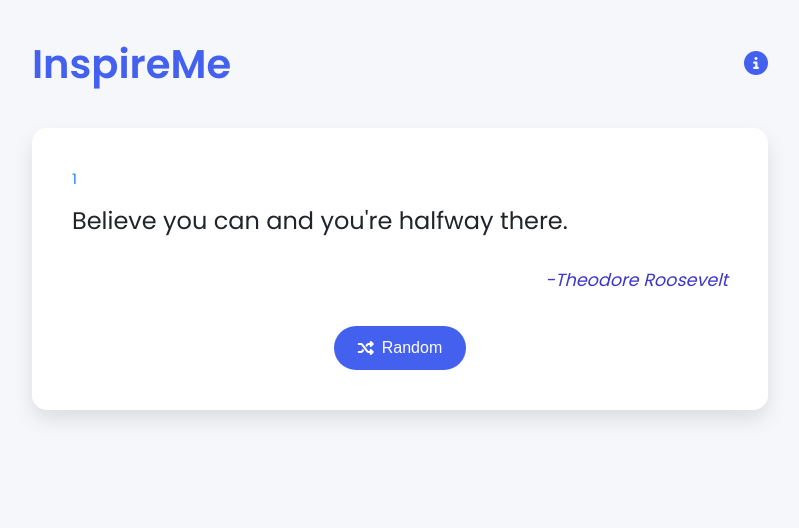
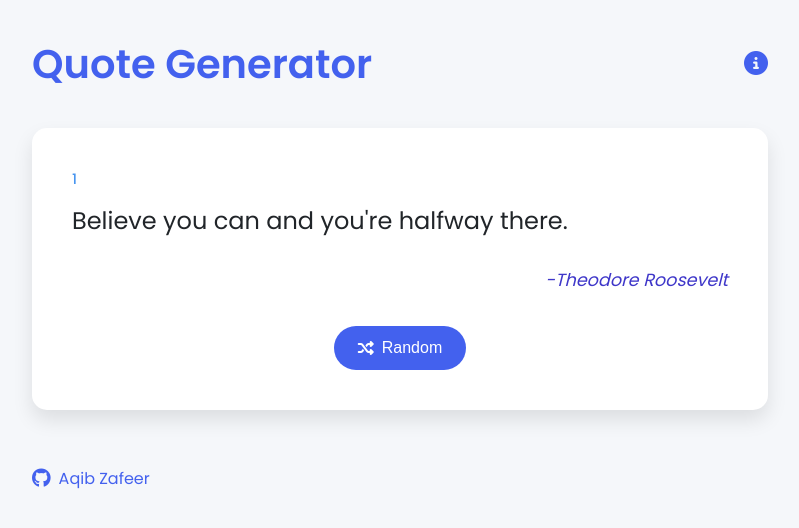
Before and after one commit to aqibzafeer/Quotes, a plain HTML site: page index.html in a window 1280 px wide. Shown: the whole page, without its empty margins (240-1039 px from the left). Drawn offline with Linux system fonts and the light colour scheme.

Commit message:
a index.html

```diff
--- a/index.html
+++ b/index.html
@@ -43,7 +43,7 @@
 
     <div class="container">
         <header>
-            <h1>InspireMe</h1>
+            <h1>Quote Generator</h1>
             <button class="about-btn" onclick="showAbout()">
                 <i class="fas fa-info-circle"></i>
             </button>
@@ -65,6 +65,11 @@
 
 
         </main>
+                        <div class="social-links">
+                    <a href="https://github.com/aqibzafeer/" target="_blank">
+                        <i class="fab fa-github"></i> Aqib Zafeer
+                    </a>
+                </div>
     </div>
 
     <script src="script.js"></script>
```
